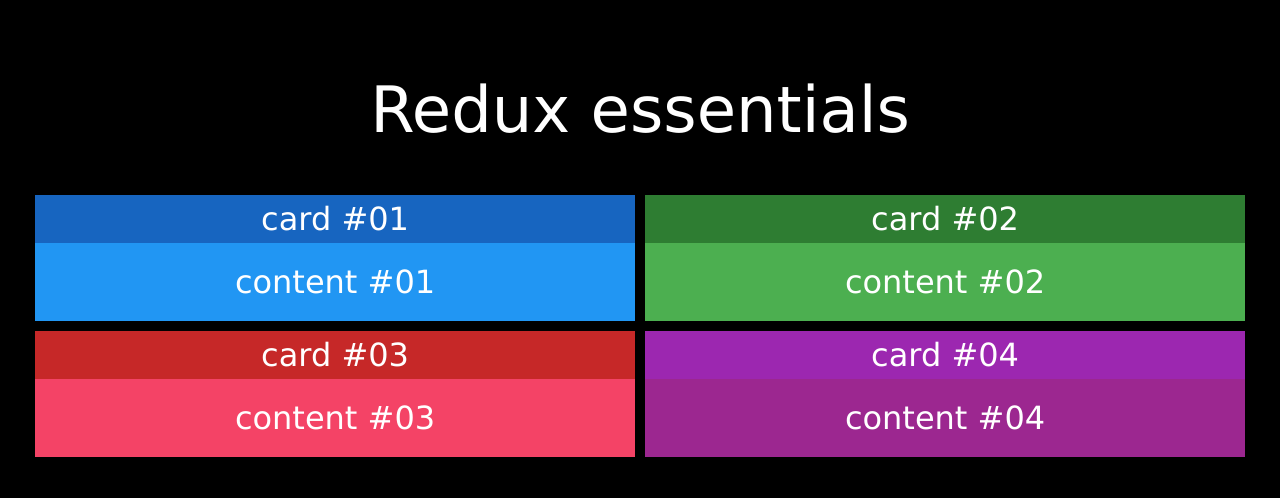
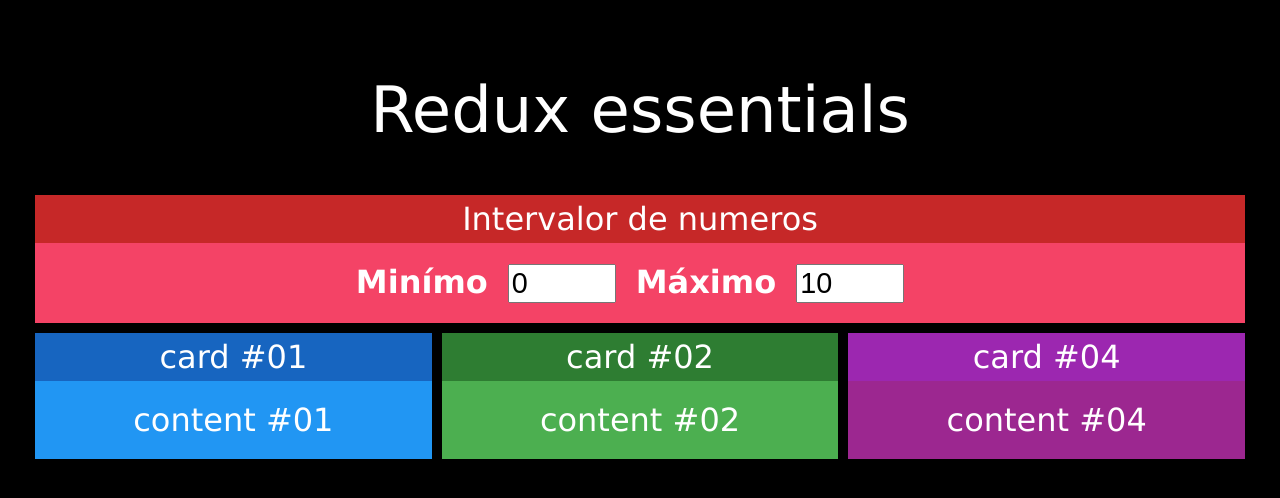
Before and after one commit to gabrielDpadua21/redux-essentials, a React (Create React App) app: page / in a window 1280 px wide. Shown: the top 498 px of the page. Built offline with nearby package versions, Linux system fonts and the light colour scheme.

Commit message:
✨feat(project): interval component

```diff
--- a/src/App.tsx
+++ b/src/App.tsx
@@ -1,22 +1,21 @@
 import React from 'react';
 import Card from './components/Card';
 import './App.css';
+import Intervalo from './components/Intervalo';
 
 function App() {
   return (
     <div className="App">
        <h1>Redux essentials</h1>
        <div className="line">
-        <Card title='card #01' color='blue'>
+         <Intervalo />
+       </div>
+       <div className="line">
+       <Card title='card #01' color='blue'>
            content #01
         </Card>
         <Card title='card #02' color='green'>
            content #02
-        </Card>
-       </div>
-       <div className="line">
-        <Card title='card #03'>
-          content #03
         </Card>
         <Card title='card #04' color='purple'>
           content #04
--- /dev/null
+++ b/src/components/Intervalo.css
@@ -0,0 +1,6 @@
+.intervalo input {
+    font-size: 1.8rem;
+    margin-left: 20px;
+    margin-right: 20px;
+    width: 100px;
+}
--- /dev/null
+++ b/src/components/Intervalo.tsx
@@ -0,0 +1,26 @@
+import './Intervalo.css';
+import React from 'react';
+import Card from './Card';
+
+const Intervalo = () => {
+    return (
+        <Card title="Intervalor de numeros">
+            <div className='intervalo'>
+                <span>
+                    <strong>
+                        Minímo
+                    </strong>
+                    <input type="number" readOnly value={0} />
+                </span>
+                <span>
+                    <strong>
+                        Máximo
+                    </strong>
+                    <input type="number" readOnly value={10} />
+                </span>
+            </div>
+        </Card>
+    )
+}
+
+export default Intervalo;
```
